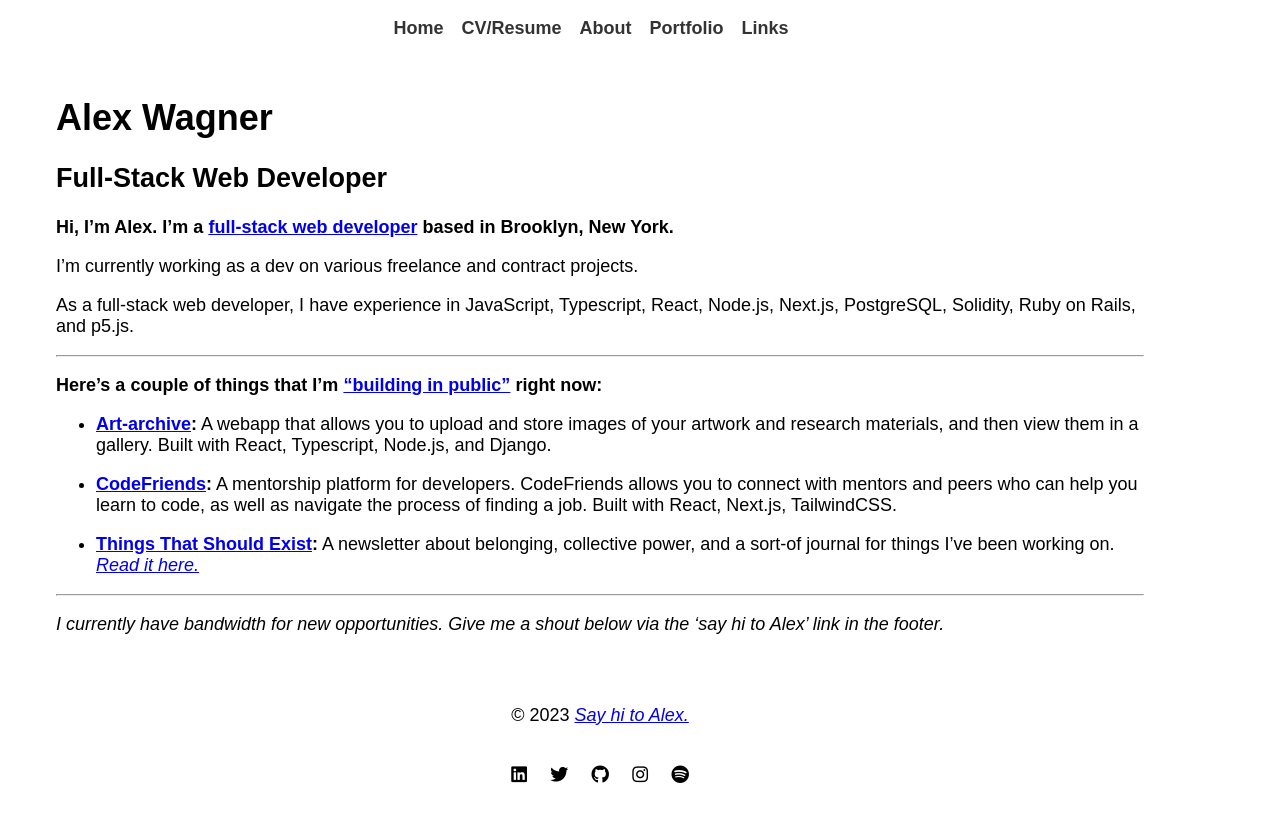
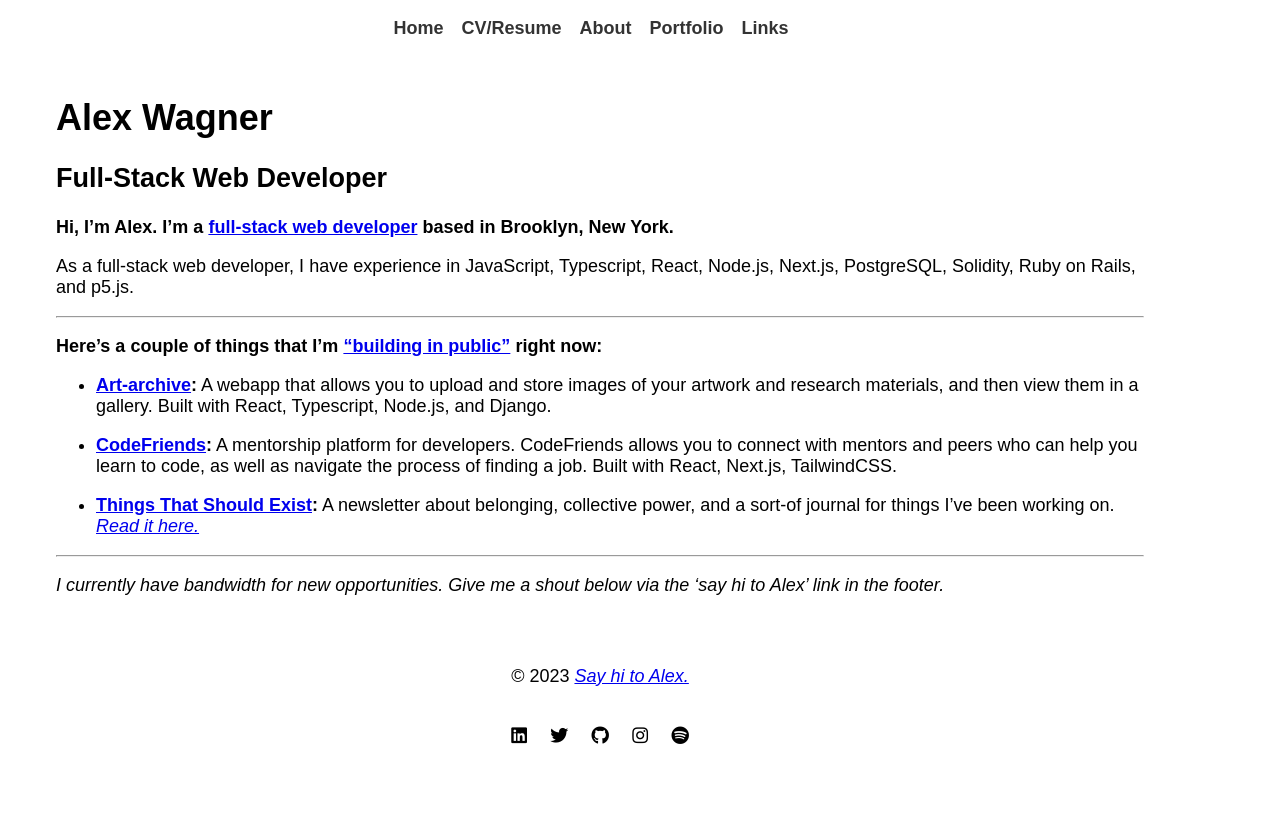
Before and after one commit to alexdwagner/alexdwagner.github.io, a Jekyll site: the page built from index.md, in a window 1280 px wide. Shown: the top 822 px of the page. Built offline with Jekyll 4.4.1, drawn with Linux system fonts in a browser that asks for light colours.

Commit message:
Changed more homepage text.

```diff
--- a/index.md
+++ b/index.md
@@ -7,8 +7,6 @@ permalink: /
 ## Full-Stack Web Developer
 
 **Hi, I'm Alex. I'm a [full-stack web developer](https://github.com/alexdwagner) based in Brooklyn, New York.**
-
-I'm currently working as a dev on various freelance and contract projects.
 
 As a full-stack web developer, I have experience in JavaScript, Typescript, React, Node.js, Next.js, PostgreSQL, Solidity, Ruby on Rails, and p5.js.
 
```
